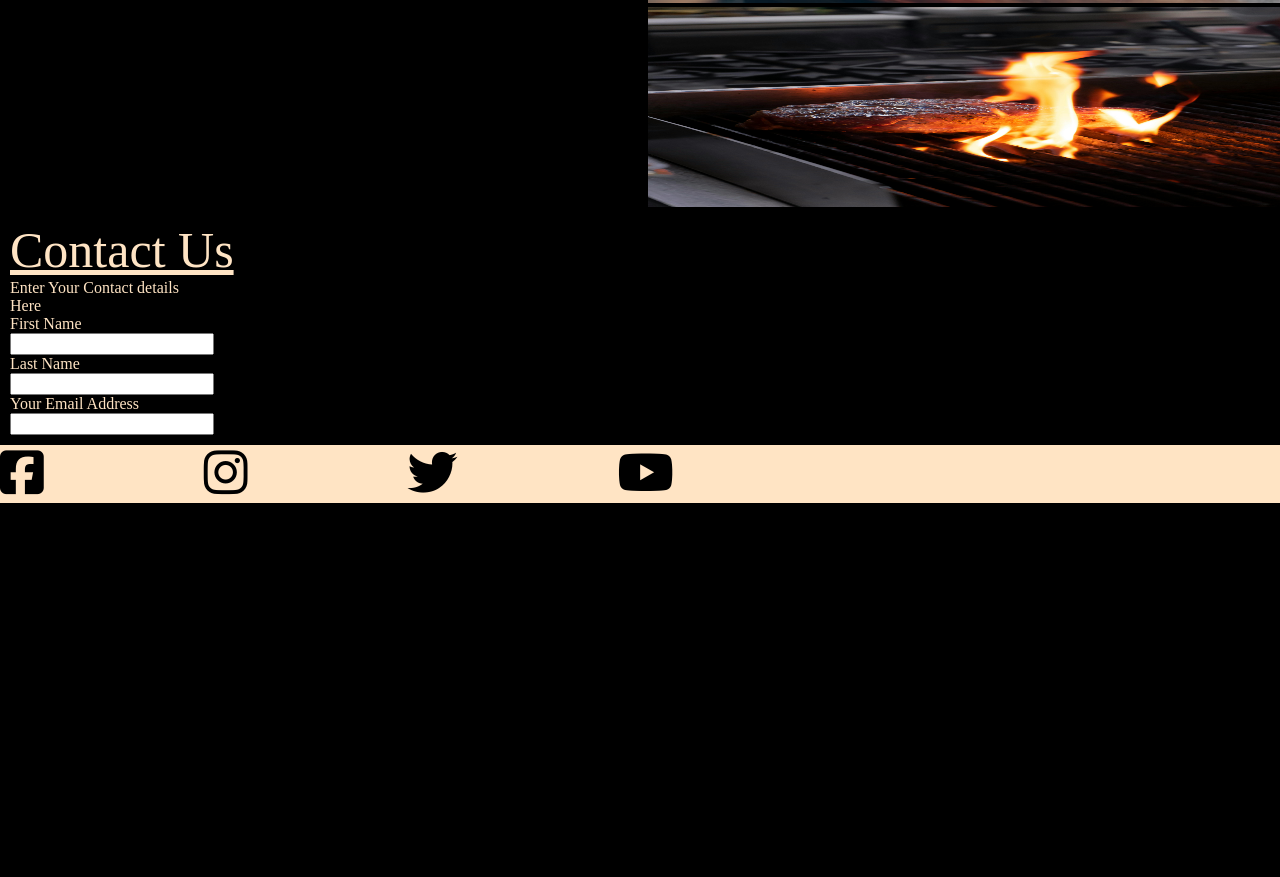
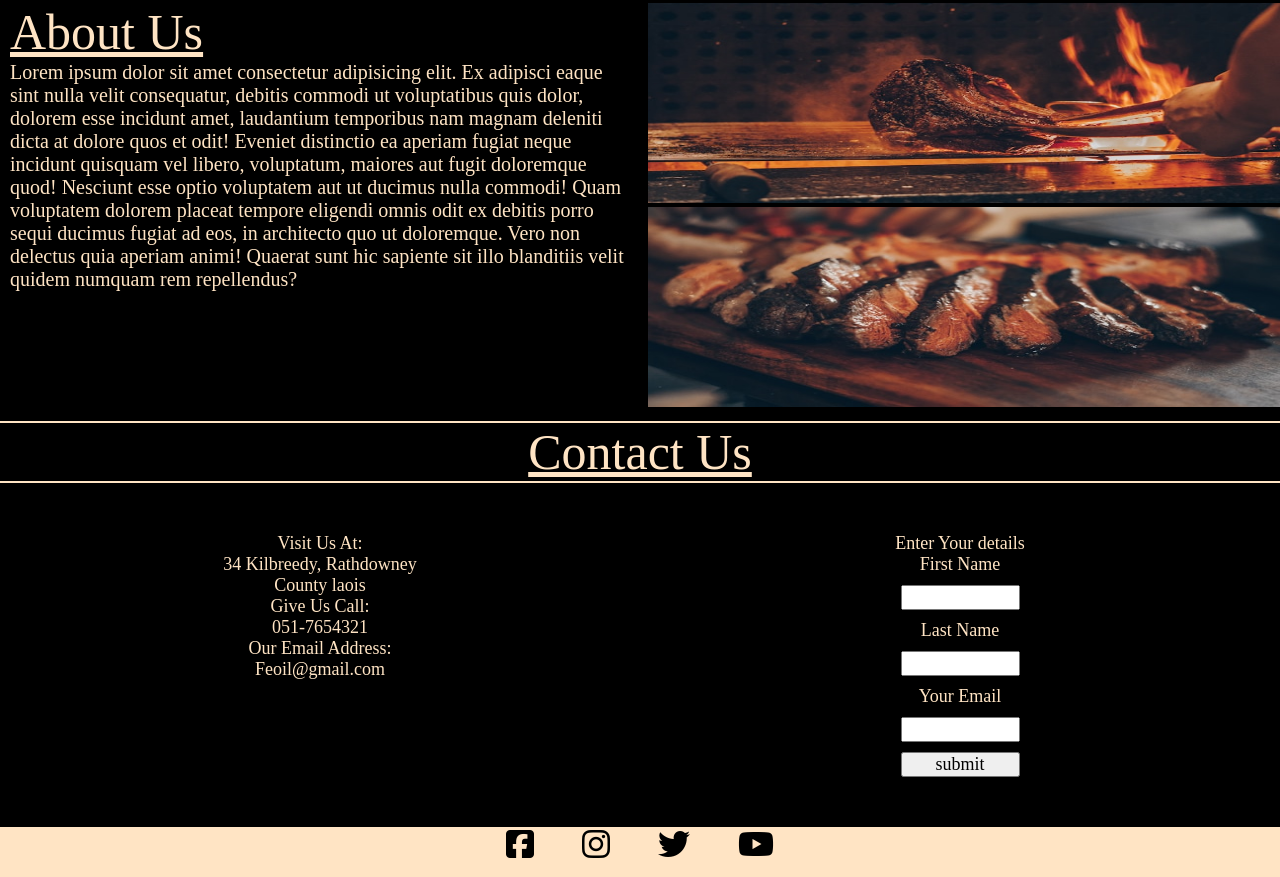
Before and after one commit to Peadar-Moore/My-Restaurant-Project, a plain HTML site: page index.html in a window 1280 px wide. Shown: the part 622-1499 px from the top of the page. Before the commit the page ends 1125 px from the top, so only its background shows below. Drawn offline with Linux system fonts and the light colour scheme.

Commit message:
Added a new image to the header section, added a contact us section and added styling to contact us section

```diff
--- a/assets/css/style.css
+++ b/assets/css/style.css
@@ -10,6 +10,7 @@
 }
 
 body {
+
    background-color: black;
 
 
@@ -23,8 +24,13 @@ body {
     flex-wrap: wrap;
     text-decoration: underline;
 
+}
 
-
+.header-image {
+    width: 100%;
+    height: 400px;
+    object-fit:fill;
+    flex-wrap: wrap;
 
 }
 
@@ -35,7 +41,6 @@ body {
     flex-wrap: wrap;
 
 }
-
 
 #navbar {
     list-style-type: none;
@@ -83,58 +88,94 @@ body {
 .about-us-paragraph {
     font-size: 20px;
     padding-left: 10px;
+    flex-wrap: wrap;
 
 }
 /*Contact us section*/
 #contact-us {
-    text-align: left;
-    min-height: auto;
-    min-width:auto;
+    overflow: clip;
+    display: grid;
+    grid-template-columns:1fr 1fr;
+    text-align: center;
     color:bisque;
     flex-wrap: wrap;
+    padding-bottom: 50px;
+    padding-top: 50px;
 
 }
 
+.our-address {
+    overflow: clip;
+    justify-content: center;
+    color:bisque;
+    font-size: large;
+}
+
 #contact-header {
+    text-align: center;
     text-decoration: underline;
     font-size: 50px;
-      padding-left: 10px;
-
+    color:bisque;
+    border-top: 2px solid bisque;
+    border-bottom: 2px solid bisque;
 }
 
 .your-details {
-    padding-left: 10px;
+    overflow: clip;
+    font-size: large;
+   text-align: center;
+   color:bisque;
 
 }
 
 .contact-form {
-   display:inline-block;
-   width: 200px;
-   padding-left: 10px;
+    overflow: clip;
+   font-size: large;
+   justify-content: center;
+   text-align: center;
+   display: grid;
+   flex-wrap: wrap;
+   gap:10px
 
+}
+
+#fname {
+
+    text-align: center;
+    width:115px;
+}
+
+#lname {
+
+    text-align: center;
+    width:115px;
+}
+
+#email {
+    text-align: center;
+    width:115px;
 }
 
     /*Footer section*/
 #footer {
-    min-height:50px;
     background-color: bisque;
-    margin-top: 10px;
-    color:black;
-    display:flex;
-    gap: 3rem 3rem;
+    width: 100%;
+    height: 50px;
+    flex-wrap: wrap;
 }
 
 #footer ul {
-    list-style-type:none;
     display:flex;
-    gap: 10rem 10rem;
-
+    font-size: xx-large;
+    list-style-type: none;
+    justify-content: center;
+    gap: 1rem 3rem;
+    flex-wrap: wrap;
 
 }
 
 #footer a {
 
-    font-size: 50px;
+      color: black;
 
-    color:black;
 }
--- a/index.html
+++ b/index.html
@@ -20,11 +20,12 @@
         <!--Header-->
         <h1 id="main-header">Feoil</h1>
         <h2 class="second-header">Steak House and Bar</h2>
+        <img src="assets/images/chris-gallagher-Jq-apNRn9VA-unsplash.jpg" class="header-image" alt="An image of steak dinner on a plate">
         <!--Navbar-->
         <uL id="navbar">
-           <li><a href="index.html">Home</a></li>
-           <li><a href="menu.html">Menu</a></li>
-           <li><a href="bookings.html">Book A Table</a></li>
+           <li><a href="index.html" target="_blank" rel="noopener">Home</a></li>
+           <li><a href="menu.html" target="_blank" rel="noopener">Menu</a></li>
+           <li><a href="bookings.html" target="_blank" rel="noopener">Book A Table</a></li>
 
         </uL>
 
@@ -49,21 +50,36 @@
             </p>
             <img src="assets/images/emerson-vieira-_aR4l6fj6wQ-unsplash.jpg" class="about-image "alt="an image of a steak on a burning grill">
             <img src="assets/images/emerson-vieira-cpkPJ-U9eUM-unsplash.jpg" class="about-image" alt="an image of a steak chopped up on a food board">
-            <imG src="assets/images/pexels-natasha-filippovskaya-14026654.jpg" class="about-image" alt="image of a steak cooking on a flame grill">
 
         </div>
 
     </section>
 
     <!--Contact Us-->
+
+    <h2 id="contact-header">Contact Us</h2>
+
+
     <section id="contact-us">
+
+
+
+        <div class="our-address">
+            <address >
+               Visit Us At:<br>
+               34 Kilbreedy, Rathdowney<br> County laois<br>
+                Give Us Call:<br>
+                051-7654321<br>
+                Our Email Address:<br>
+                Feoil@gmail.com
+             </address>
+        </div>
 
         <div>
 
-            <h2 id="contact-header">Contact Us</h2>
-            <p class="your-details">Enter Your Contact details<br>Here</p>
+            <p class="your-details">Enter Your details</p>
+            <form class="contact-form">
 
-            <form class="contact-form">
 
                 <label for="fname">First Name</label>
                  <input type="text" id="fname" name="fname" required>
@@ -71,11 +87,14 @@
                  <label for="lname">Last Name</label>
                  <input type="text" id="lname" name="lname" required>
 
-                 <label for="email">Your Email Address</label>
+                 <label for="email">Your Email</label>
                  <input type="email" id="email" name="email" required>
+
+                 <input type="submit" value="submit">
             </form>
+        </div>
 
-        </div>
+
 
     </section>
 <!--Footer-->
@@ -104,7 +123,7 @@
 
         </ul>
     </footer>
-
+    <link rel="stylesheet" href="https://cdnjs.cloudflare.com/ajax/libs/font-awesome/4.7.0/css/font-awesome.min.css">
     <script src="https://kit.fontawesome.com/3b20d96fa9.js" crossorigin="anonymous"></script>
 </body>
 </html>
```
Also changed, not shown: assets/images/chris-gallagher-Jq-apNRn9VA-unsplash.jpg (added). Lines whose indentation alone changed are shown as unchanged.
